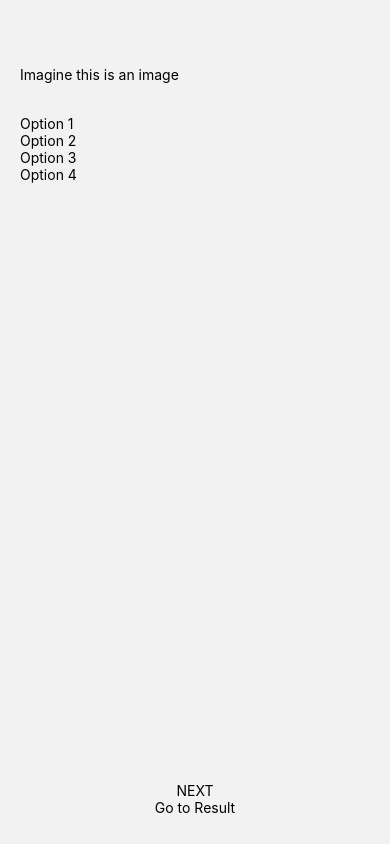
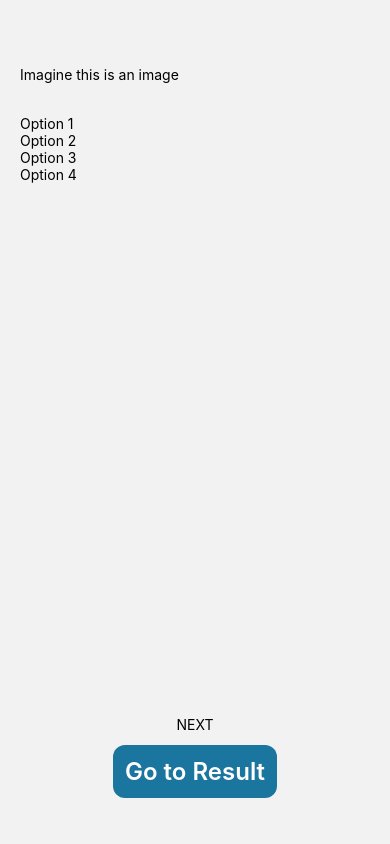
Before and after one commit to nsamadhana/racedar, a React Native app: screen /Quiz in a window 390 px wide. Built offline with nearby package versions, Linux system fonts and the light colour scheme.

Commit message:
Added return to home button styling

```diff
--- a/screens/home.js
+++ b/screens/home.js
@@ -70,7 +70,7 @@ const styles = StyleSheet.create({
     flex: 1,
   },
   button: {
-    width: '100%',
+
     backgroundColor: '#1A759F',
     padding: 12,
     borderRadius: 12,
--- a/screens/quiz.js
+++ b/screens/quiz.js
@@ -31,8 +31,10 @@ export default function Quiz({navigation}) {
           <Text>NEXT</Text>
         </TouchableOpacity>
 
-        <TouchableOpacity onPress={()=>navigation.navigate("Result")}>
-          <Text>Go to Result</Text>
+        <TouchableOpacity
+          style={styles.resultButton}
+          onPress={()=>navigation.navigate("Result")}>
+          <Text style={styles.resultButtonText}>Go to Result</Text>
         </TouchableOpacity>
       </View>
 
@@ -45,7 +47,7 @@ const styles = StyleSheet.create({
   container: {
     paddingTop: 50,
     paddingHorizontal: 20,
-    height: '100%',
+    height: '100%'
   },
   top: {
     marginVertical: 16,
@@ -59,5 +61,19 @@ const styles = StyleSheet.create({
     paddingVertical: 16,
     alignItems: 'center',
     justifyContent: 'center'
+  },
+  resultButton: {
+    backgroundColor: '#1A759F',
+    padding: 12,
+    borderRadius: 12,
+    alignItems: 'center',
+    marginBottom: 18,
+    marginTop: 12,
+  },
+  resultButtonText: {
+    fontSize: 24,
+    fontWeight: '600',
+    color: 'white',
   }
+
 });
```
